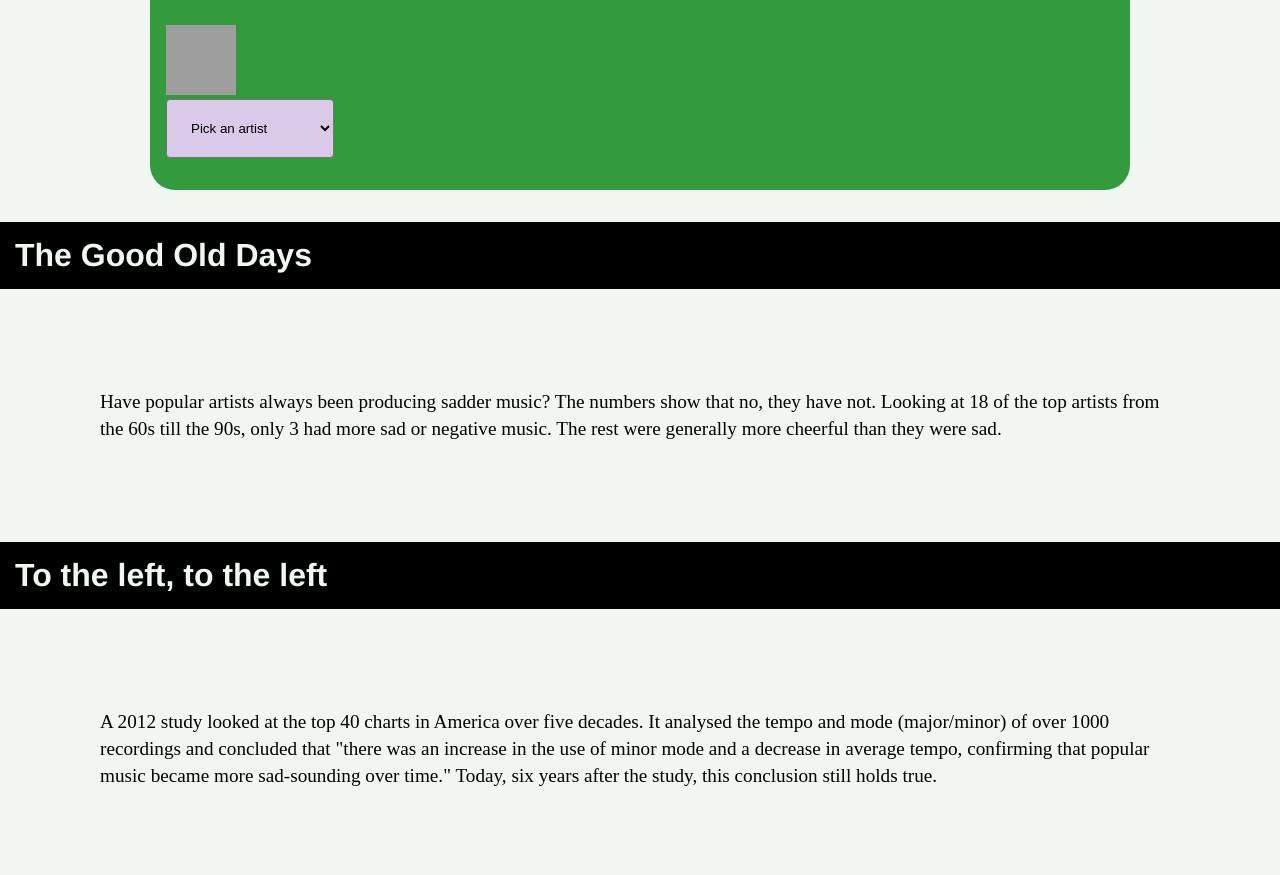
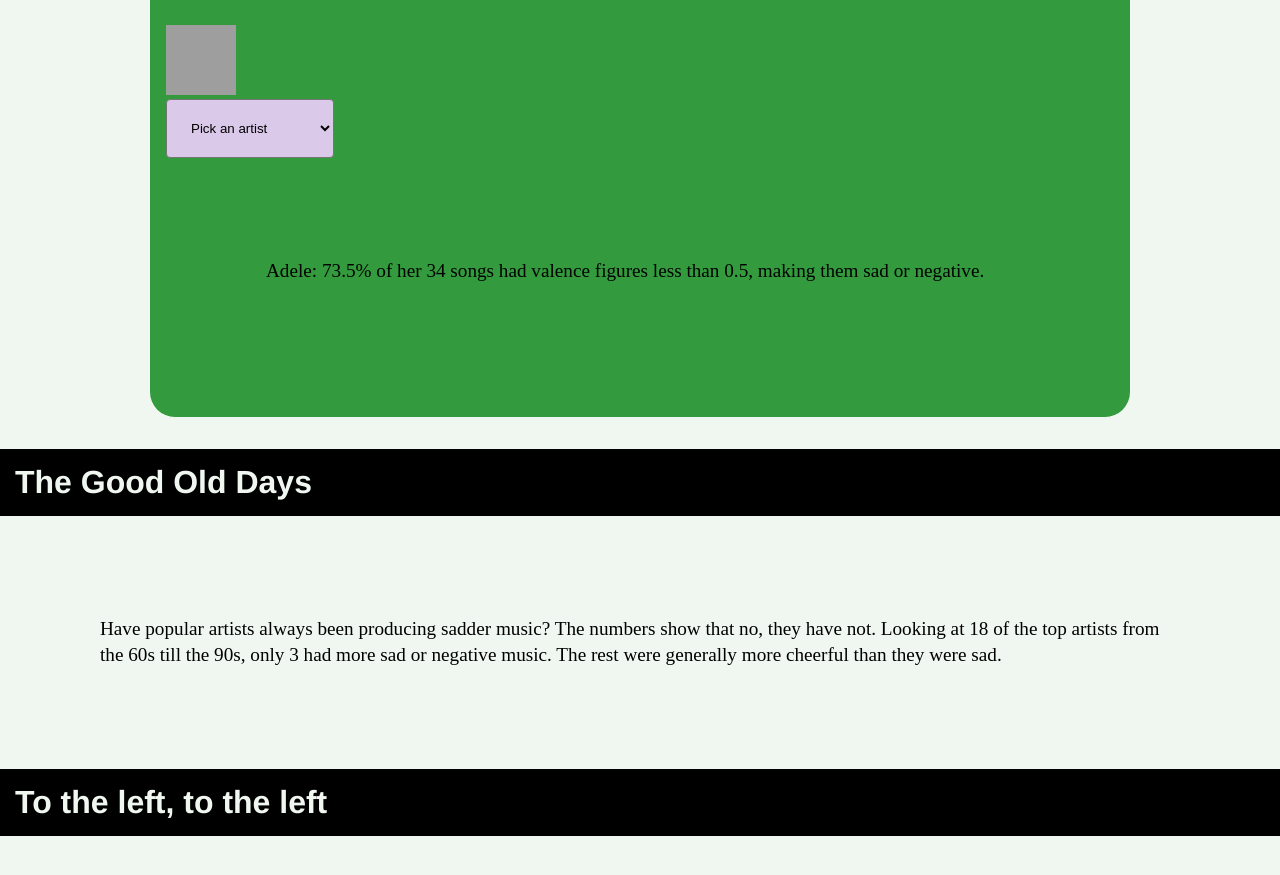
Before and after one commit to ah-dali/ah-dali.github.io, a Jekyll site: the page built from index.html, in a window 1280 px wide and 900 px high, scrolled down 1080 px. Shown: the top 875 px of the window. Built offline with Jekyll 4.4.1, drawn with Linux system fonts in a browser that asks for light colours; part of the change alters nothing that is shown; grey boxes are pictures that could not be loaded.

Commit message:
Update index.html

```diff
--- a/index.html
+++ b/index.html
@@ -15,7 +15,7 @@ title: My Project
 				<form method="" action="" id="myForm">
   					<select id="pickArtist" onchange="switchImage();">
 						<option value="0">Pick an artist</option>
-						<option value="1">Adele</option>
+						<option value="1" href="#1">Adele</option>
 						<option value="2">Beyonce</option>
 						<option value="3">Bruno Mars</option>
 						<option value="4">Camilla Cabello</option>
@@ -27,6 +27,7 @@ title: My Project
 						<option value="10">DNCE</option>
 					</select>
 				</form>
+				<p id="#1"> Adele: 73.5% of her 34 songs had valence figures less than 0.5, making them sad or negative.</p>
 			</div>
 		</div>
 	<h2 id="old">The Good Old Days</h2>
```
